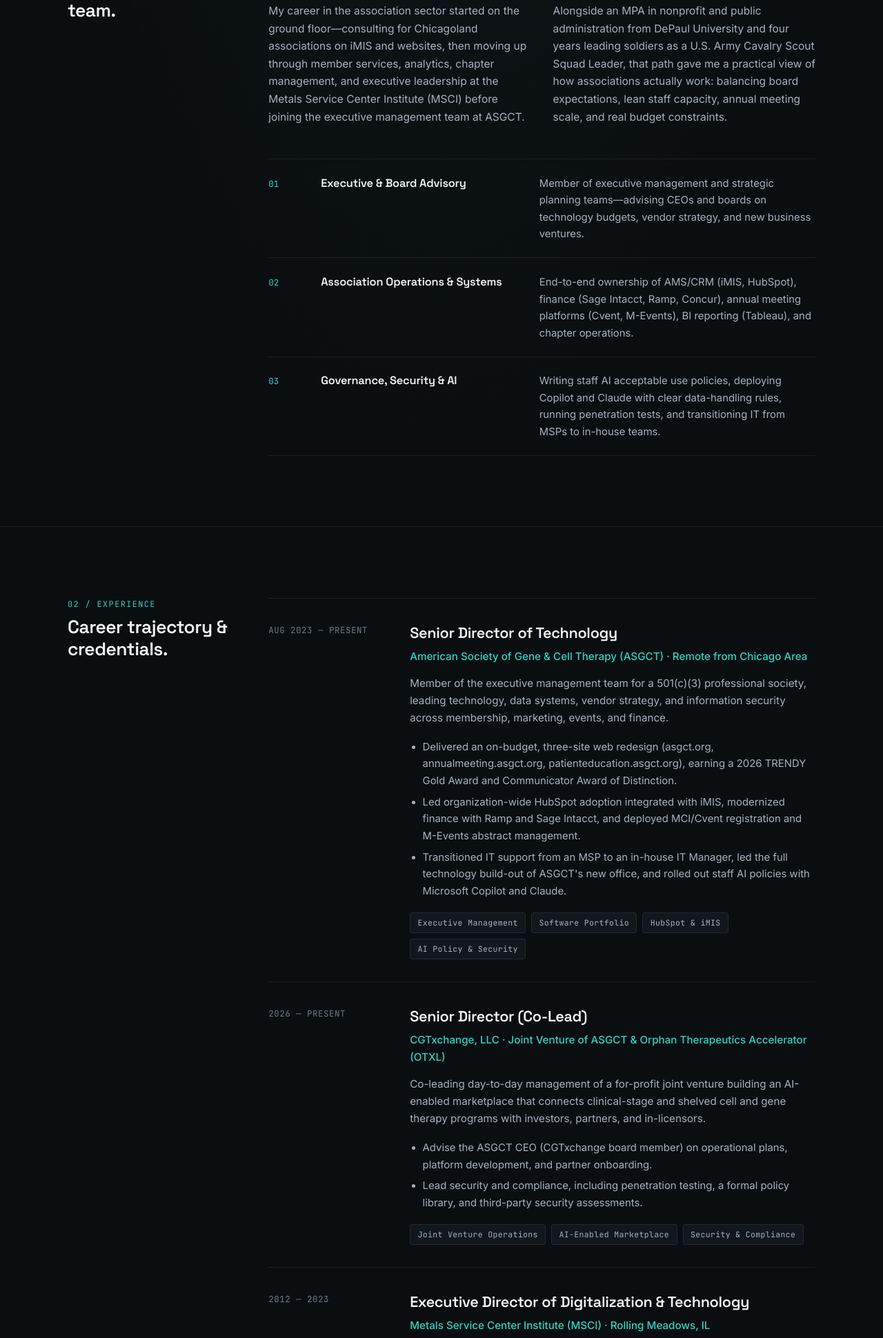
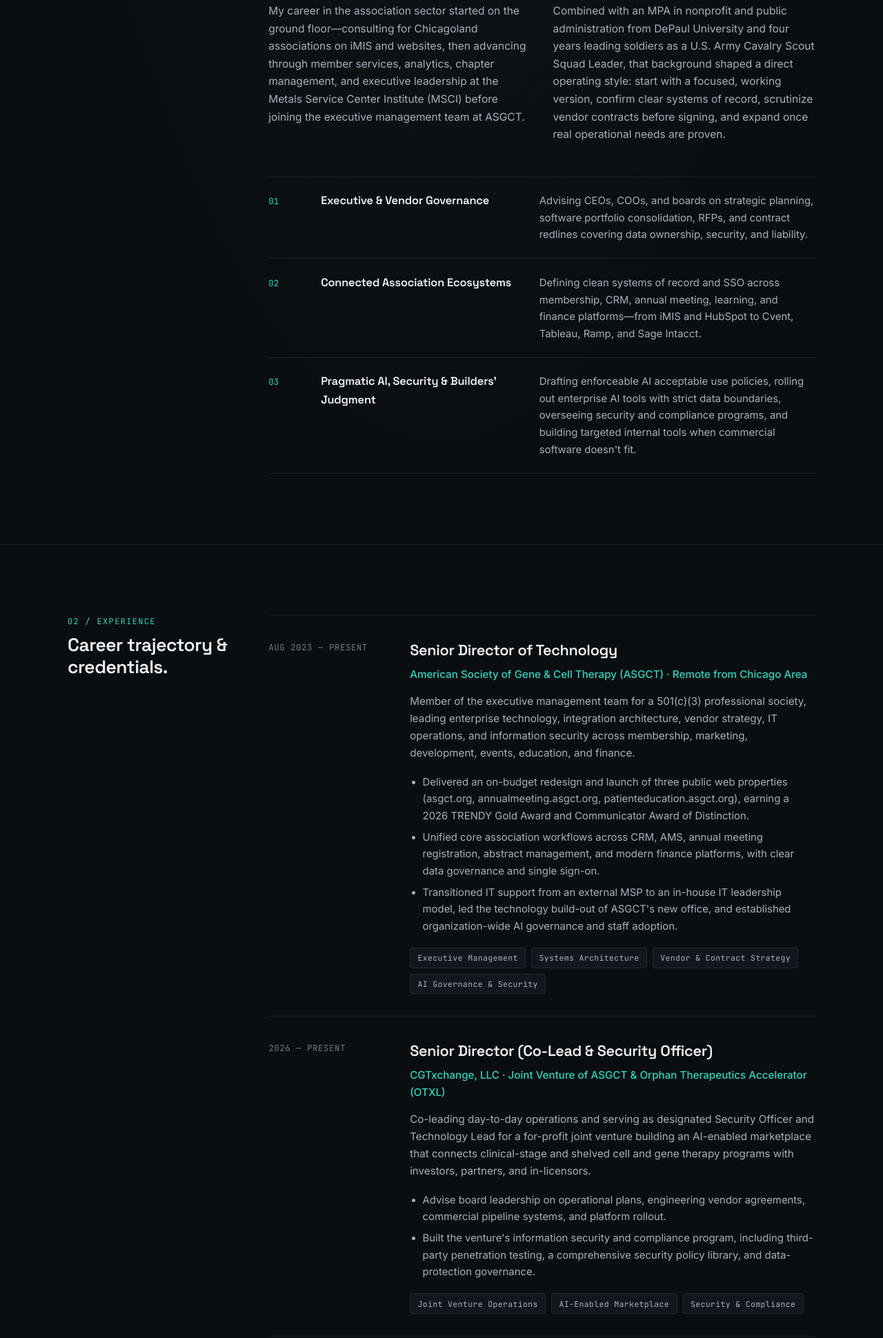
Before and after one commit to rhietpas/rhietpas.github.io, a plain HTML site: page index.html in a window 1280 px wide. Shown: the part 1205-3145 px from the top of the page at 69% size. Drawn offline with Linux system fonts and the light colour scheme.

Commit message:
Refine executive leadership positioning from Scope of Work (public-safe)

```diff
--- a/index.html
+++ b/index.html
@@ -4,7 +4,7 @@
   <meta charset="UTF-8" />
   <meta name="viewport" content="width=device-width, initial-scale=1.0" />
   <title>Ryan Hietpas, MPA — Association Executive &amp; Technology Leader</title>
-  <meta name="description" content="Personal and professional website of Ryan Hietpas, MPA — Association executive with 14+ years leading technology, operations, strategic planning, and joint ventures at ASGCT, CGTxchange, and MSCI." />
+  <meta name="description" content="Personal and professional website of Ryan Hietpas, MPA — Association executive with 14+ years leading technology, operations, strategic planning, security governance, and joint ventures at ASGCT, CGTxchange, and MSCI." />
   <link rel="preconnect" href="https://fonts.googleapis.com" />
   <link rel="preconnect" href="https://fonts.gstatic.com" crossorigin />
   <link href="https://fonts.googleapis.com/css2?family=Inter:wght@400;500;600&family=JetBrains+Mono:wght@400;500&family=Space+Grotesk:wght@500;600;700&display=swap" rel="stylesheet" />
@@ -43,7 +43,7 @@
               Executive leadership for <span class="accent-word">modern associations</span>.
             </h1>
             <p class="hero-lead">
-              I'm Ryan Hietpas, MPA — an association executive with over 14 years leading technology, operations, and strategic initiatives for trade and scientific societies. As Senior Director of Technology at the American Society of Gene &amp; Cell Therapy (ASGCT) and Co-Lead of CGTxchange, LLC, I sit on the executive management team, oversee the organizational software portfolio, and turn board-level strategy into working systems.
+              I'm Ryan Hietpas, MPA — an association executive with over 14 years leading technology, operations, and strategic initiatives for trade and scientific societies. As Senior Director of Technology at the American Society of Gene &amp; Cell Therapy (ASGCT) and Co-Lead of CGTxchange, LLC, I sit on the executive management team, oversee enterprise systems and vendor governance, and turn board-level priorities into reliable operations.
             </p>
             <div class="hero-actions">
               <a href="#initiatives" class="btn-primary" id="hero-cta-work">
@@ -86,43 +86,43 @@
       </div>
     </section>
 
-    <!-- 01 / Executive Leadership & Background -->
+    <!-- 01 / Executive Leadership & Operating Style -->
     <section id="about" class="editorial-section">
       <div class="container section-grid">
         <div class="section-rail">
           <span class="section-index">01 / Leadership</span>
-          <h2 class="section-heading">Built inside associations, from member services to the executive team.</h2>
+          <h2 class="section-heading">Start with what works. Scale what matters.</h2>
         </div>
 
         <div class="section-body reveal">
           <p class="pull-quote">
-            Associations run on trust, sound governance, and systems that staff and members can actually rely on.
+            Associations run on trust, clear ownership, and systems that staff and members can rely on without fighting their tools.
           </p>
 
           <div class="prose-columns">
             <p>
-              My career in the association sector started on the ground floor—consulting for Chicagoland associations on iMIS and websites, then moving up through member services, analytics, chapter management, and executive leadership at the Metals Service Center Institute (MSCI) before joining the executive management team at ASGCT.
+              My career in the association sector started on the ground floor—consulting for Chicagoland associations on iMIS and websites, then advancing through member services, analytics, chapter management, and executive leadership at the Metals Service Center Institute (MSCI) before joining the executive management team at ASGCT.
             </p>
             <p>
-              Alongside an MPA in nonprofit and public administration from DePaul University and four years leading soldiers as a U.S. Army Cavalry Scout Squad Leader, that path gave me a practical view of how associations actually work: balancing board expectations, lean staff capacity, annual meeting scale, and real budget constraints.
+              Combined with an MPA in nonprofit and public administration from DePaul University and four years leading soldiers as a U.S. Army Cavalry Scout Squad Leader, that background shaped a direct operating style: start with a focused, working version, confirm clear systems of record, scrutinize vendor contracts before signing, and expand once real operational needs are proven.
             </p>
           </div>
 
           <div class="pillars-list">
             <div class="pillar-row">
               <span class="pillar-num">01</span>
-              <h3 class="pillar-title">Executive &amp; Board Advisory</h3>
-              <p class="pillar-desc">Member of executive management and strategic planning teams—advising CEOs and boards on technology budgets, vendor strategy, and new business ventures.</p>
+              <h3 class="pillar-title">Executive &amp; Vendor Governance</h3>
+              <p class="pillar-desc">Advising CEOs, COOs, and boards on strategic planning, software portfolio consolidation, RFPs, and contract redlines covering data ownership, security, and liability.</p>
             </div>
             <div class="pillar-row">
               <span class="pillar-num">02</span>
-              <h3 class="pillar-title">Association Operations &amp; Systems</h3>
-              <p class="pillar-desc">End-to-end ownership of AMS/CRM (iMIS, HubSpot), finance (Sage Intacct, Ramp, Concur), annual meeting platforms (Cvent, M-Events), BI reporting (Tableau), and chapter operations.</p>
+              <h3 class="pillar-title">Connected Association Ecosystems</h3>
+              <p class="pillar-desc">Defining clean systems of record and SSO across membership, CRM, annual meeting, learning, and finance platforms—from iMIS and HubSpot to Cvent, Tableau, Ramp, and Sage Intacct.</p>
             </div>
             <div class="pillar-row">
               <span class="pillar-num">03</span>
-              <h3 class="pillar-title">Governance, Security &amp; AI</h3>
-              <p class="pillar-desc">Writing staff AI acceptable use policies, deploying Copilot and Claude with clear data-handling rules, running penetration tests, and transitioning IT from MSPs to in-house teams.</p>
+              <h3 class="pillar-title">Pragmatic AI, Security &amp; Builders' Judgment</h3>
+              <p class="pillar-desc">Drafting enforceable AI acceptable use policies, rolling out enterprise AI tools with strict data boundaries, overseeing security and compliance programs, and building targeted internal tools when commercial software doesn't fit.</p>
             </div>
           </div>
         </div>
@@ -145,18 +145,18 @@
                 <h3 class="timeline-role">Senior Director of Technology</h3>
                 <p class="timeline-org">American Society of Gene &amp; Cell Therapy (ASGCT) · Remote from Chicago Area</p>
                 <p class="timeline-summary">
-                  Member of the executive management team for a 501(c)(3) professional society, leading technology, data systems, vendor strategy, and information security across membership, marketing, events, and finance.
+                  Member of the executive management team for a 501(c)(3) professional society, leading enterprise technology, integration architecture, vendor strategy, IT operations, and information security across membership, marketing, development, events, education, and finance.
                 </p>
                 <ul class="timeline-bullets">
-                  <li>Delivered an on-budget, three-site web redesign (asgct.org, annualmeeting.asgct.org, patienteducation.asgct.org), earning a 2026 TRENDY Gold Award and Communicator Award of Distinction.</li>
-                  <li>Led organization-wide HubSpot adoption integrated with iMIS, modernized finance with Ramp and Sage Intacct, and deployed MCI/Cvent registration and M-Events abstract management.</li>
-                  <li>Transitioned IT support from an MSP to an in-house IT Manager, led the full technology build-out of ASGCT's new office, and rolled out staff AI policies with Microsoft Copilot and Claude.</li>
+                  <li>Delivered an on-budget redesign and launch of three public web properties (asgct.org, annualmeeting.asgct.org, patienteducation.asgct.org), earning a 2026 TRENDY Gold Award and Communicator Award of Distinction.</li>
+                  <li>Unified core association workflows across CRM, AMS, annual meeting registration, abstract management, and modern finance platforms, with clear data governance and single sign-on.</li>
+                  <li>Transitioned IT support from an external MSP to an in-house IT leadership model, led the technology build-out of ASGCT's new office, and established organization-wide AI governance and staff adoption.</li>
                 </ul>
                 <div class="tag-row">
                   <span class="tag-item">Executive Management</span>
-                  <span class="tag-item">Software Portfolio</span>
-                  <span class="tag-item">HubSpot &amp; iMIS</span>
-                  <span class="tag-item">AI Policy &amp; Security</span>
+                  <span class="tag-item">Systems Architecture</span>
+                  <span class="tag-item">Vendor &amp; Contract Strategy</span>
+                  <span class="tag-item">AI Governance &amp; Security</span>
                 </div>
               </div>
             </article>
@@ -164,14 +164,14 @@
             <article class="timeline-item">
               <div class="timeline-period">2026 — PRESENT</div>
               <div>
-                <h3 class="timeline-role">Senior Director (Co-Lead)</h3>
+                <h3 class="timeline-role">Senior Director (Co-Lead &amp; Security Officer)</h3>
                 <p class="timeline-org">CGTxchange, LLC · Joint Venture of ASGCT &amp; Orphan Therapeutics Accelerator (OTXL)</p>
                 <p class="timeline-summary">
-                  Co-leading day-to-day management of a for-profit joint venture building an AI-enabled marketplace that connects clinical-stage and shelved cell and gene therapy programs with investors, partners, and in-licensors.
+                  Co-leading day-to-day operations and serving as designated Security Officer and Technology Lead for a for-profit joint venture building an AI-enabled marketplace that connects clinical-stage and shelved cell and gene therapy programs with investors, partners, and in-licensors.
                 </p>
                 <ul class="timeline-bullets">
-                  <li>Advise the ASGCT CEO (CGTxchange board member) on operational plans, platform development, and partner onboarding.</li>
-                  <li>Lead security and compliance, including penetration testing, a formal policy library, and third-party security assessments.</li>
+                  <li>Advise board leadership on operational plans, engineering vendor agreements, commercial pipeline systems, and platform rollout.</li>
+                  <li>Built the venture's information security and compliance program, including third-party penetration testing, a comprehensive security policy library, and data-protection governance.</li>
                 </ul>
                 <div class="tag-row">
                   <span class="tag-item">Joint Venture Operations</span>
@@ -286,10 +286,10 @@
 
             <article class="initiative-card" data-category="systems">
               <div>
-                <p class="initiative-kicker">CRM · Finance · Annual Meeting</p>
-                <h3 class="initiative-title">Core Systems &amp; Finance Modernization</h3>
+                <p class="initiative-kicker">Integration Architecture · Events · Finance</p>
+                <h3 class="initiative-title">Enterprise Systems &amp; Event Ecosystem</h3>
                 <p class="initiative-excerpt">
-                  Rolled out HubSpot integrated with iMIS, replaced paper checks and outside accounting with Ramp and Sage Intacct, and deployed MCI/Cvent and M-Events for ASGCT's Annual Meeting.
+                  Aligned AMS, CRM, annual meeting registration, abstract management, and modern finance platforms around clear systems of record, SSO, and end-to-end integration testing.
                 </p>
               </div>
               <button class="initiative-cta" data-drawer="systems-modernization" id="case-systems-btn">
@@ -300,10 +300,10 @@
 
             <article class="initiative-card" data-category="governance">
               <div>
-                <p class="initiative-kicker">AI Policy · Copilot &amp; Claude · Staff Adoption</p>
-                <h3 class="initiative-title">Organization-Wide AI Governance &amp; Rollout</h3>
+                <p class="initiative-kicker">AI Policy · Enterprise Rollout · Custom Prototypes</p>
+                <h3 class="initiative-title">Organization-Wide AI Governance &amp; Adoption</h3>
                 <p class="initiative-excerpt">
-                  Partnered with the CEO to establish staff AI acceptable use policies, rolled out Microsoft Copilot and Claude with clear data-handling rules, and enabled governed AI tools inside HubSpot.
+                  Partnered with executive leadership to establish staff AI acceptable use policies, roll out enterprise AI tools with strict data guardrails, and prototype focused internal tools where commercial software falls short.
                 </p>
               </div>
               <button class="initiative-cta" data-drawer="ai-governance" id="case-ai-btn">
@@ -314,10 +314,10 @@
 
             <article class="initiative-card" data-category="governance">
               <div>
-                <p class="initiative-kicker">IT Operations · Office Build-Out · Staffing</p>
-                <h3 class="initiative-title">In-House IT Transition &amp; New Office Build-Out</h3>
+                <p class="initiative-kicker">IT Operations · Vendor Strategy · Office Build-Out</p>
+                <h3 class="initiative-title">In-House IT Transition &amp; Infrastructure Modernization</h3>
                 <p class="initiative-excerpt">
-                  Moved IT support from an outside MSP to a dedicated in-house IT Manager and delivered the full network, door access, camera security, and smart display A/V build-out for ASGCT's new office.
+                  Transitioned IT support from an external MSP to an in-house IT leadership model, rationalized the software portfolio, and delivered a full modern office technology build-out.
                 </p>
               </div>
               <button class="initiative-cta" data-drawer="it-operations" id="case-it-btn">
@@ -367,12 +367,12 @@
             </article>
 
             <article class="journal-row">
-              <div class="journal-date">NOV 2026</div>
+              <div class="journal-date">2026</div>
               <div>
-                <h3 class="journal-title">Work Smarter: Level Up with AI</h3>
-                <p class="journal-venue">Wisconsin Society of Association Executives (WSAE) Summit · Panelist</p>
+                <h3 class="journal-title">Work Smarter: Level Up with AI &amp; Technology Panels</h3>
+                <p class="journal-venue">Wisconsin Society of Association Executives (WSAE) &amp; Association Leadership Academy (ALA)</p>
                 <p class="journal-desc">
-                  Practical panel on how associations build responsible AI acceptable use policies, evaluate AI-generated outputs, and balance staff efficiency with human judgment.
+                  Panelist on practical AI adoption for associations—covering acceptable use policies, evaluating AI-generated outputs, and balancing staff efficiency with human judgment.
                 </p>
               </div>
               <span class="journal-action" style="pointer-events: none; opacity: 0.75;">Panelist</span>
--- a/script.js
+++ b/script.js
@@ -87,7 +87,7 @@ document.addEventListener('DOMContentLoaded', () => {
     });
   });
 
-  // 6. Case Study Slide-Over Drawer
+  // 6. Case Study Slide-Over Drawer (public-safe executive summaries)
   const drawerContent = {
     'cgtxchange': {
       kicker: 'Joint Venture · AI Marketplace · Security',
@@ -103,7 +103,7 @@ document.addEventListener('DOMContentLoaded', () => {
         },
         {
           label: 'My Role',
-          text: 'I co-lead day-to-day management of CGTxchange, LLC, advise the ASGCT CEO (who sits on the CGTxchange board) on operational and development plans, and lead security and compliance—including penetration testing, a policy library, and third-party security assessments.'
+          text: 'I co-lead day-to-day management of CGTxchange, LLC, advise board leadership on operational and development plans, and serve as designated Security Officer and Technology Lead—overseeing vendor agreements, third-party penetration testing, a formal security policy library, and data-protection governance.'
         }
       ]
     },
@@ -113,7 +113,7 @@ document.addEventListener('DOMContentLoaded', () => {
       sections: [
         {
           label: 'Scope & Delivery',
-          text: 'Led the 2024–2025 redesign and launch of three distinct web properties—asgct.org, annualmeeting.asgct.org, and patienteducation.asgct.org—delivering the multi-site program on budget.'
+          text: 'Led the 2024–2025 redesign and launch of three distinct public web properties—asgct.org, annualmeeting.asgct.org, and patienteducation.asgct.org—delivering the multi-site program on budget.'
         },
         {
           label: 'Recognition',
@@ -122,48 +122,48 @@ document.addEventListener('DOMContentLoaded', () => {
       ]
     },
     'systems-modernization': {
-      kicker: 'CRM · Finance · Annual Meeting',
-      title: 'Core Systems & Finance Modernization at ASGCT',
+      kicker: 'Integration Architecture · Events · Finance',
+      title: 'Enterprise Systems & Event Ecosystem',
       sections: [
         {
-          label: 'Membership & Marketing',
-          text: 'Led adoption of HubSpot across development, marketing, and membership teams, improving event history tracking and data sharing between HubSpot and iMIS.'
+          label: 'System-of-Record Architecture',
+          text: 'Designed clean integration boundaries across membership, CRM, development, and marketing—keeping the AMS as the authoritative source of record and single sign-on identity provider while enabling reliable data sync into CRM and event platforms.'
         },
         {
-          label: 'Finance Modernization',
-          text: 'Partnered with the Finance Director to implement Ramp—replacing physically signed checks and emailed expense spreadsheets—and Sage Intacct, replacing a third-party accounting service.'
+          label: 'Annual Meeting & Scientific Events',
+          text: 'Led implementation and end-to-end integration testing across registration, exhibitor portals, abstract management, and attendee engagement tools to support high-volume scientific conferences.'
         },
         {
-          label: 'Annual Meeting Technology',
-          text: 'Implemented a new Annual Meeting registration system (MCI/Cvent) and led adoption of M-Events for Annual Meeting abstract management.'
+          label: 'Finance & Operations Modernization',
+          text: 'Partnered with Finance leadership to modernize expense management, spend tracking, and accounting workflows on modern cloud platforms.'
         }
       ]
     },
     'ai-governance': {
-      kicker: 'AI Policy · Copilot & Claude · Staff Adoption',
-      title: 'Organization-Wide AI Governance & Rollout',
+      kicker: 'AI Policy · Enterprise Rollout · Custom Prototypes',
+      title: 'Organization-Wide AI Governance & Adoption',
       sections: [
         {
-          label: 'Policy & Executive Alignment',
-          text: 'Developed and led adoption of staff AI acceptable use policies at ASGCT, working directly with the CEO to define permissions, data-handling rules, and clear expectations.'
+          label: 'Policy & Guardrails',
+          text: 'Partnered with executive leadership to author and maintain an AI Acceptable Use Policy—establishing clear human-review requirements, approved enterprise tools, and strict boundaries around member, financial, and unpublished scientific data.'
         },
         {
-          label: 'Practical Deployment',
-          text: 'Rolled out Microsoft Copilot and Claude to staff with practical guidance on appropriate use, and enabled native AI features inside existing platforms like HubSpot under the same governance framework.'
+          label: 'Rollout & Practical Tooling',
+          text: 'Guided staff adoption of enterprise AI platforms (Microsoft Copilot and Claude) and built targeted internal software prototypes with AI when off-the-shelf commercial tools were oversized or cost-prohibitive.'
         }
       ]
     },
     'it-operations': {
-      kicker: 'IT Operations · Office Build-Out · Staffing',
-      title: 'In-House IT Transition & New Office Build-Out',
+      kicker: 'IT Operations · Vendor Strategy · Office Build-Out',
+      title: 'In-House IT Transition & Infrastructure Modernization',
       sections: [
         {
-          label: 'In-House IT Transition',
-          text: 'Transitioned day-to-day IT support from an external managed services provider (MSP) to an in-house IT Manager reporting to the Senior Director of Technology, improving response times and institutional knowledge.'
+          label: 'In-House IT Leadership',
+          text: 'Transitioned day-to-day IT operations from an external managed services provider (MSP) to an in-house IT management model—separating daily support and device operations from executive systems architecture and vendor strategy.'
         },
         {
-          label: 'New Office Technology Build-Out',
-          text: 'Led the full technology build-out of ASGCT’s new office space—covering modern networking, door access and camera security, and smart display audio-visual systems in meeting rooms—while overseeing software licensing, renewals, and vendor agreements across the organization.'
+          label: 'Portfolio Discipline & Office Build-Out',
+          text: 'Consolidated redundant software licenses, instituted structured RFP and SOW contract reviews (covering data ownership, security, and liability), and led the full network, security, and A/V technology build-out for ASGCT’s new office.'
         }
       ]
     },
```
